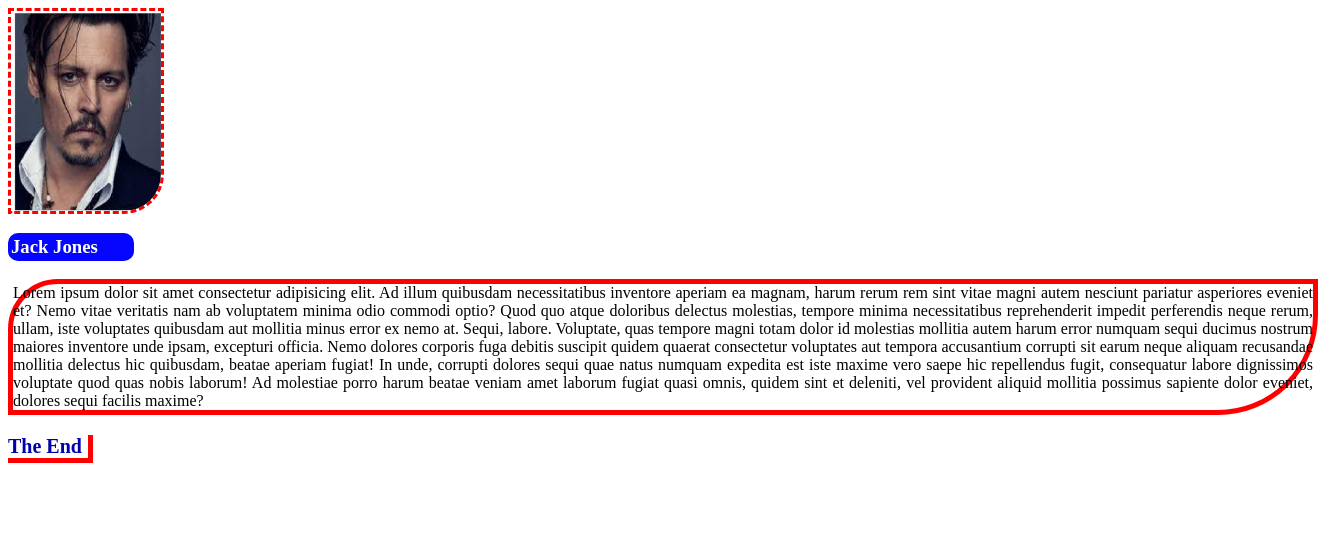
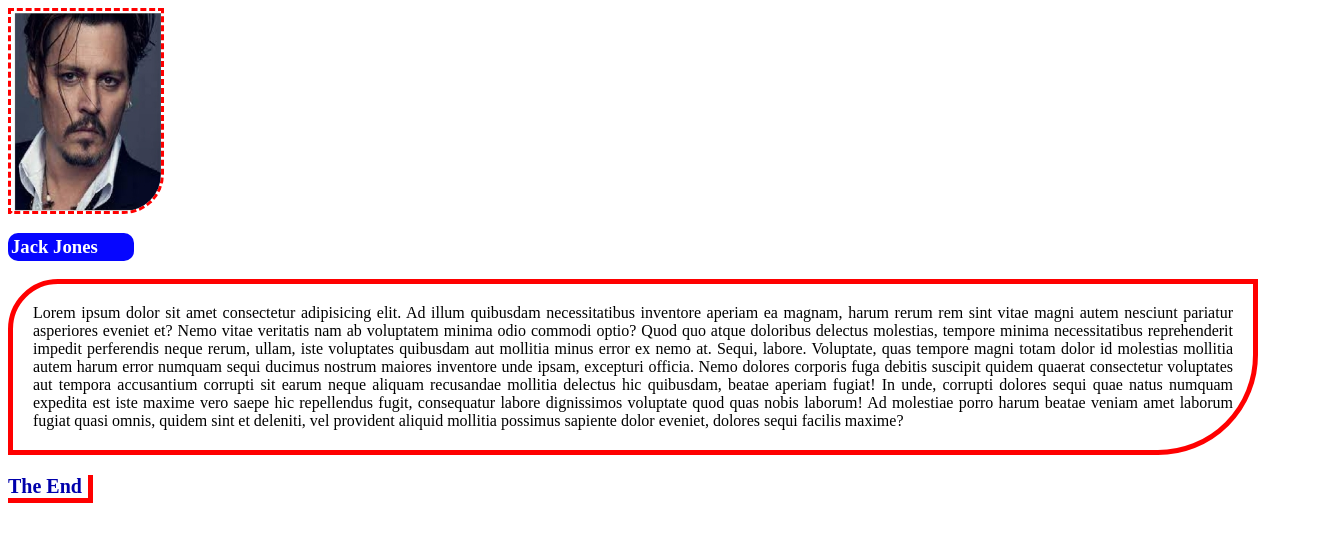
Before and after one commit to mrprefectback/class, a plain HTML site: page MY CLASS/class 7/class7.html in a window 1280 px wide. Shown: the whole page, 1318 px wide, since content can reach past the window. Drawn offline with Linux system fonts and the light colour scheme.

Commit message:
Update class7.html

```diff
--- a/MY CLASS/class 7/class7.html
+++ b/MY CLASS/class 7/class7.html
@@ -26,7 +26,8 @@
                 border-top-left-radius: 50px;
                 border-bottom-right-radius: 100px;
                 text-align: justify;
-                width: 1300px;
+                width: 1200px;
+                padding:20px;
 
             }
 
```
